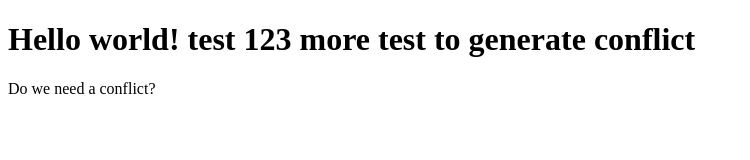
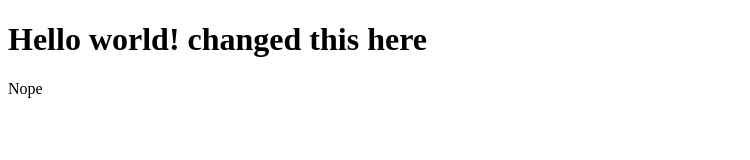
Before and after one commit to crunk96/TestRepo, a plain HTML site: page index.html in a window 1280 px wide. Shown: the whole page, without its empty margins (0-750 px from the left). Drawn offline with Linux system fonts and the light colour scheme.

Commit message:
Ticket-10 done

```diff
--- a/index.html
+++ b/index.html
@@ -7,7 +7,7 @@
     <title>Git</title>
   </head>
   <body>
-      <h1>Hello world! test 123 more test to generate conflict</h1>
-      <p>Do we need a conflict?</p>
+      <h1>Hello world! changed this here</h1>
+      <p>Nope</p>
   </body>
 </html>
```
